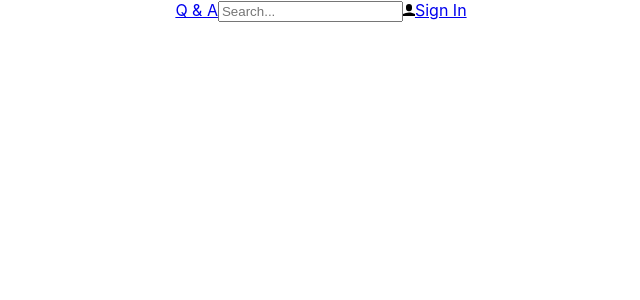
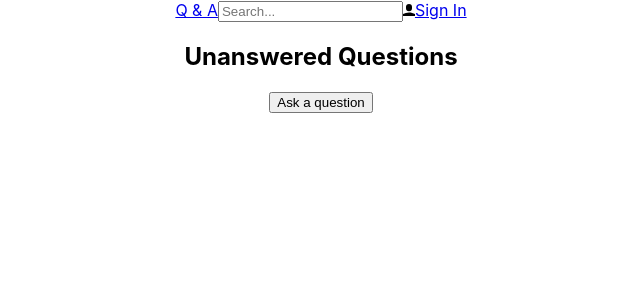
Before and after one commit to KennedyMungai/DankQAndAApp, a React (Create React App) app in the folder qandafrontend/: page / in a window 1280 px wide. Shown: the top 300 px of the page, without its empty margins (319-959 px from the left). Built offline with nearby package versions, Linux system fonts and the light colour scheme.

Commit message:
Added the HomePage component

```diff
--- a/qandafrontend/src/App.tsx
+++ b/qandafrontend/src/App.tsx
@@ -1,11 +1,13 @@
 import React from 'react';
 import './App.css';
 import Header from './Header';
+import HomePage from './HomePage';
 
 function App() {
   return (
     <div className="App">
       <Header />
+      <HomePage />
     </div>
   );
 }
```
